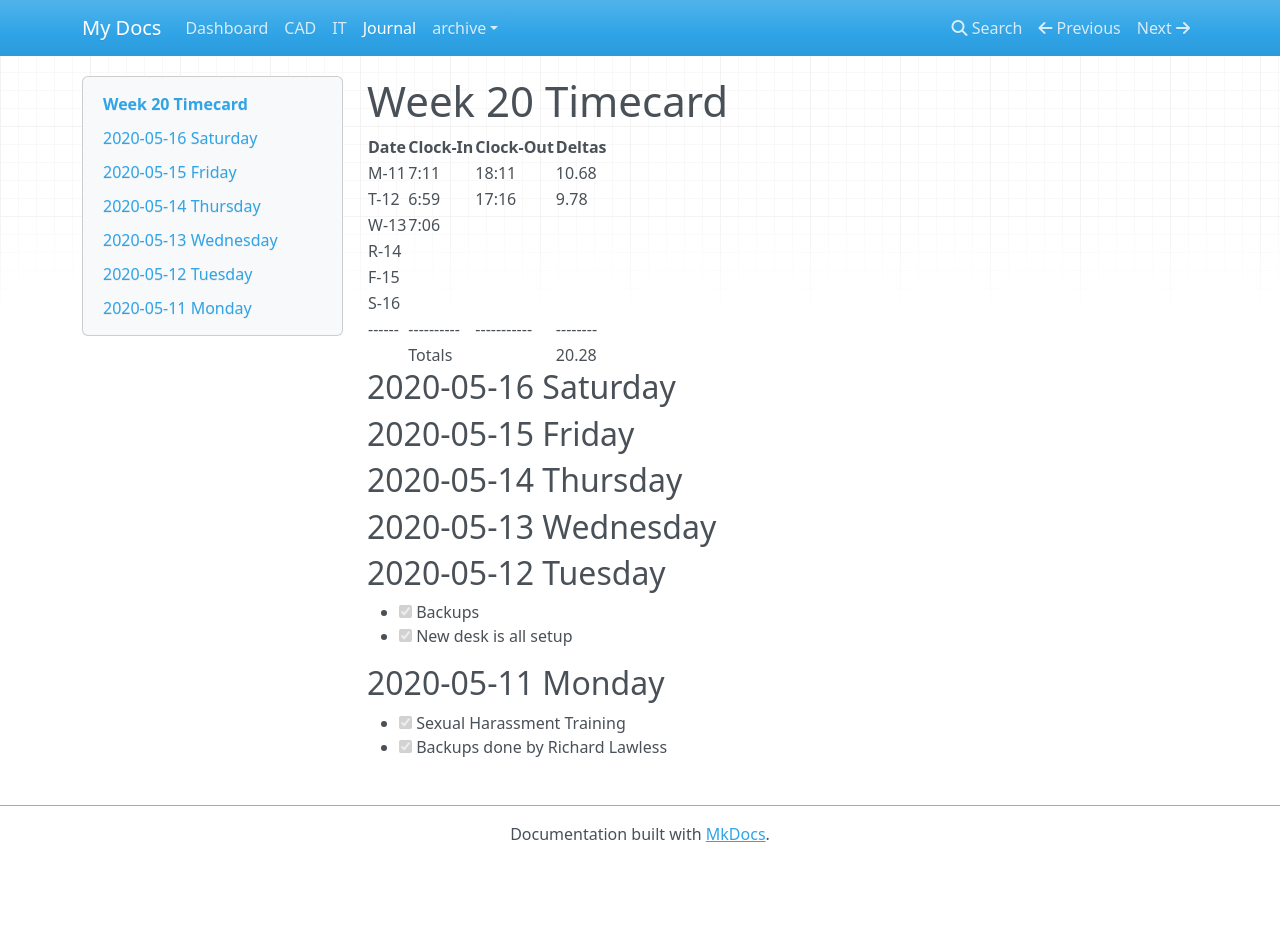
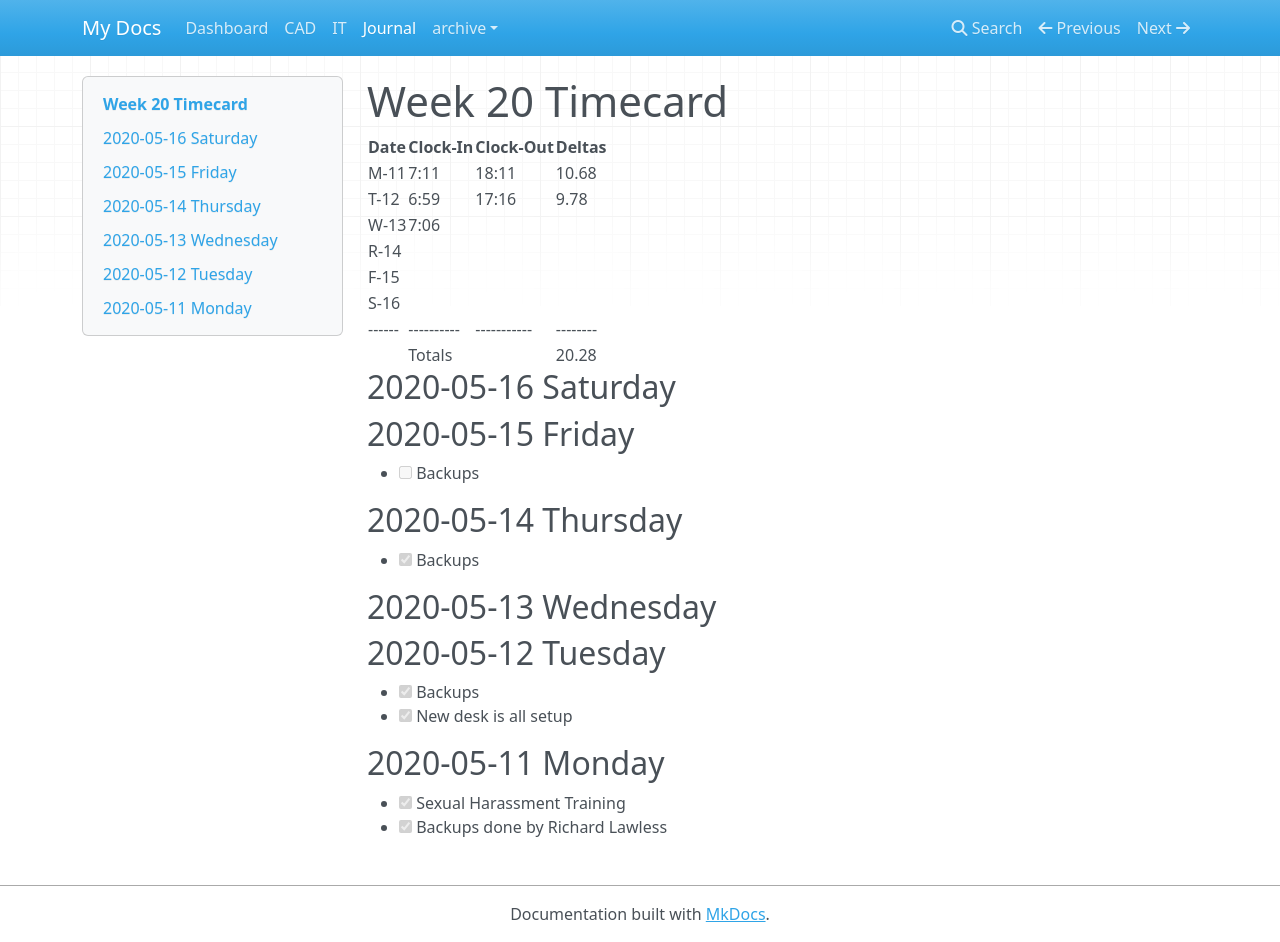
Before and after one commit to linux478/notebook, an MkDocs documentation site: the page built from docs/journal.md, in a window 1280 px wide and 942 px high. Built offline with MkDocs 1.6.1, drawn with Linux system fonts in a browser that asks for light colours; nearby versions of some CDN libraries.

Commit message:
DONE BACKUPS

```diff
--- a/docs/journal.md
+++ b/docs/journal.md
@@ -16,7 +16,13 @@ title: Journal
 
 ## 2020-05-16 Saturday
 ## 2020-05-15 Friday
+
+- [ ] Backups
+
 ## 2020-05-14 Thursday
+
+- [X] Backups
+
 ## 2020-05-13 Wednesday
 ## 2020-05-12 Tuesday
 
```
